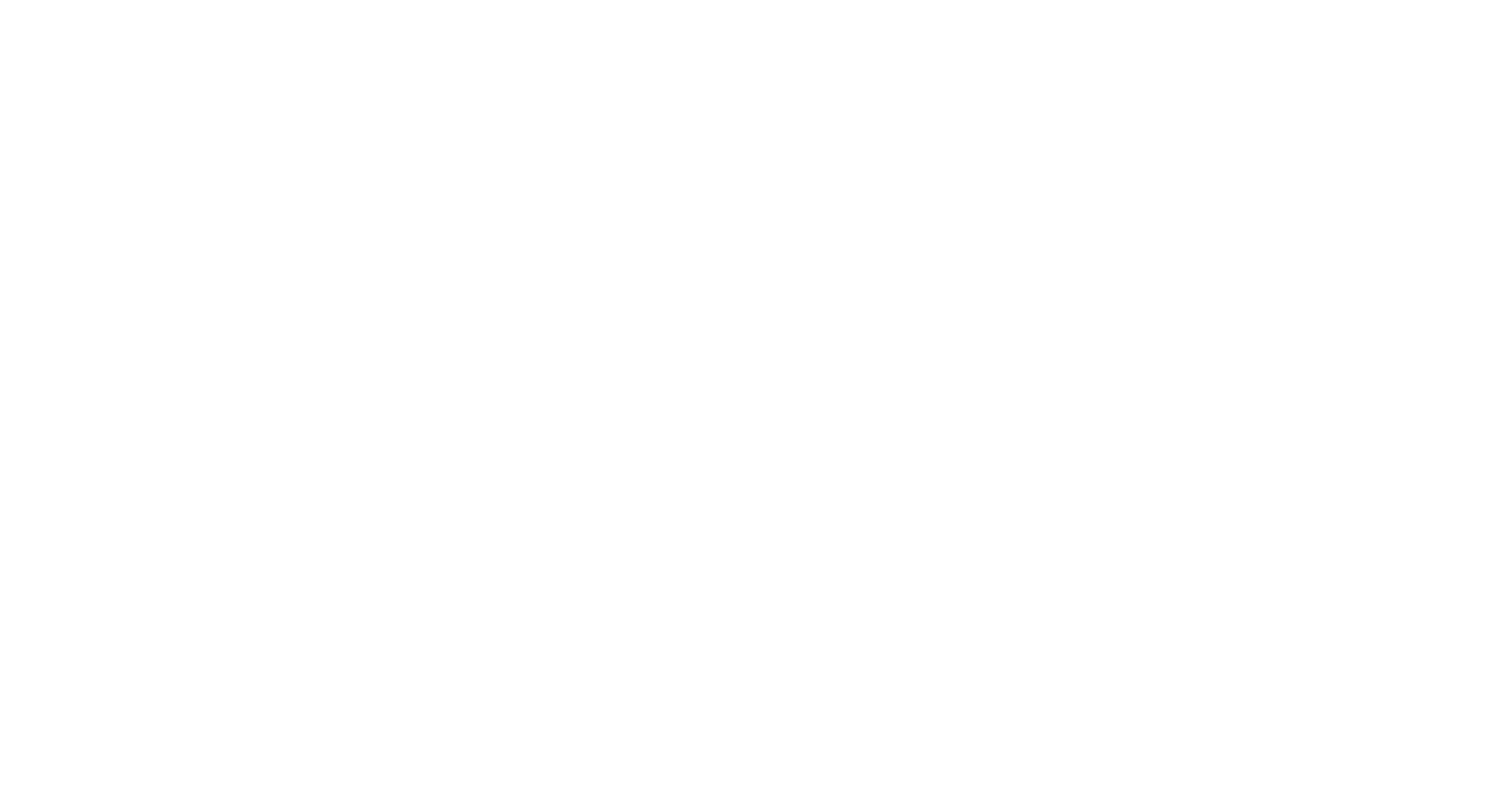
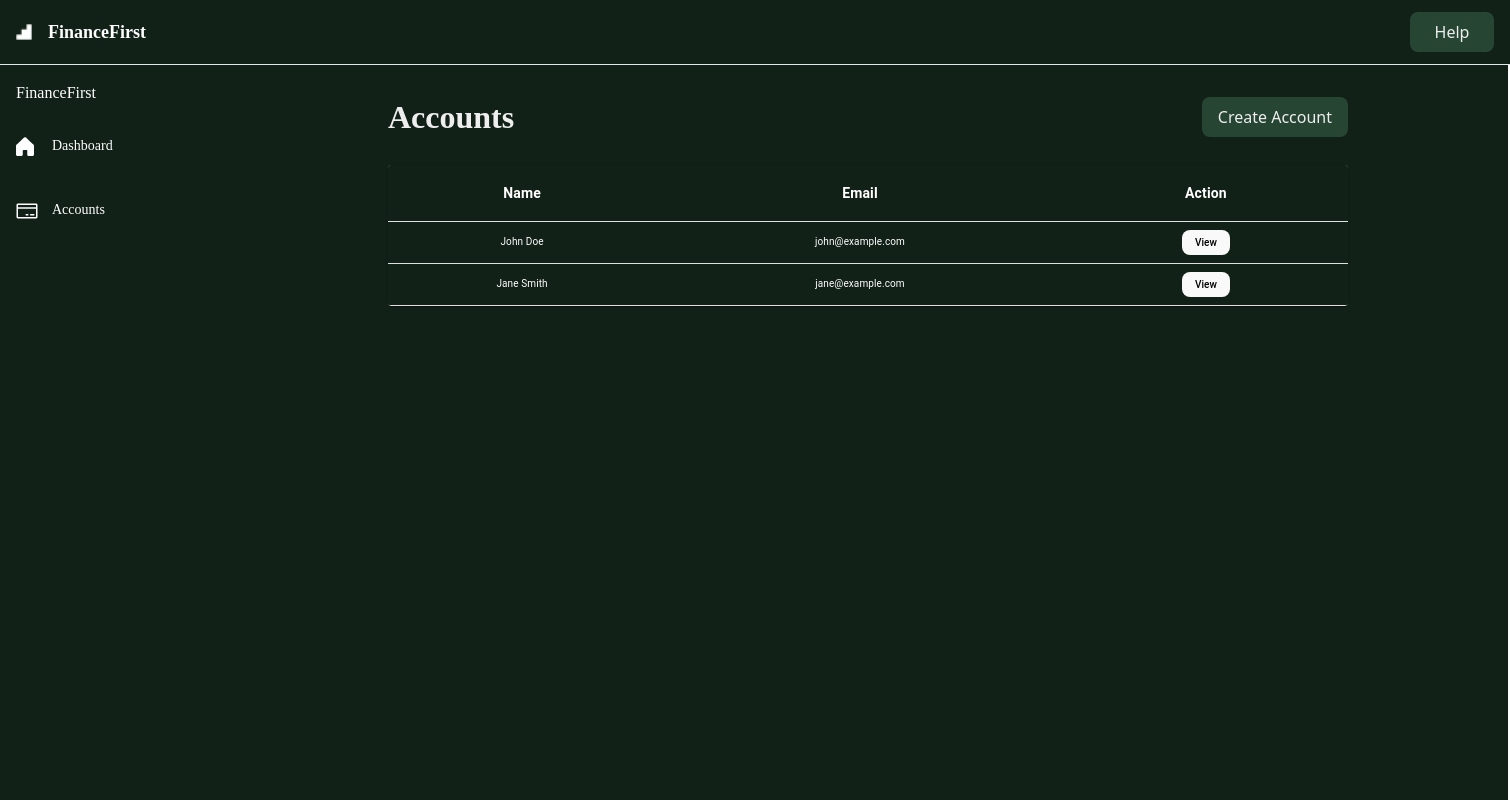
Before and after one commit to OSB-Grads/OSB-Graduate-Assignment-2-FE, a React (Vite) app: page /accountsPage in a window 1280 px wide. Before the commit this address had no page. Shown: the top 800 px of the page, 1510 px wide, since content can reach past the window. Built offline with nearby package versions, Linux system fonts and the light colour scheme.

Commit message:
added the table component

```diff
--- a/src/App.tsx
+++ b/src/App.tsx
@@ -15,6 +15,8 @@
 import WebFlow from "./pages/webFlow/WebFlow";
 import { setToken } from "./utils/httpClientUtil";
 import useAuthStore from "./store/authStore";
+import AccountPage from "./pages/AccountPage/AccountPage";
+
 
 export default function App() {
   const {authenticate} = useAuthStore();
@@ -36,6 +38,7 @@
 
         <Route path="transactions" element={<Transaction />} />
         <Route path="about" element={<About />} />
+        <Route path='/accountsPage' element={<AccountPage/>}></Route>
         </Route>
       </Routes>
 
--- a/src/data/LeftnavData.ts
+++ b/src/data/LeftnavData.ts
@@ -22,7 +22,7 @@
         id:2,
         label:"Accounts",
         icon:accountIcon,
-        path:''
+        path:'/accountsPage'
 
     }
 
--- /dev/null
+++ b/src/pages/AccountPage/AccountPage.css
@@ -0,0 +1,198 @@
+.accountpage-container{
+    /* Depth 3, Frame 1 */
+
+/* Auto layout */
+display: flex;
+flex-direction: column;
+align-items: flex-start;
+padding: 0px;
+
+width: 100%;
+max-width: 960px;
+height: 780px;
+
+
+/* Inside auto layout */
+flex: none;
+order: 1;
+flex-grow: 1;
+
+}
+.accountpage-heading{
+    /* Depth 4, Frame 0 */
+
+/* Auto layout */
+display: flex;
+flex-direction: row;
+flex-wrap: wrap;
+justify-content: space-between;
+align-items: flex-start;
+align-content: flex-start;
+padding: 16px;
+gap: 12px;
+
+width:100%;
+height:fit-content;
+
+
+/* Inside auto layout */
+flex: none;
+order: 0;
+align-self: stretch;
+flex-grow: 0;
+
+}
+.accountpage-heading-name{
+    /* Depth 5, Frame 0 */
+
+/* Auto layout */
+display: flex;
+flex-direction: column;
+align-items: flex-start;
+padding: 0px;
+
+width: 288px;
+min-width: 288px;
+height: fit-content;
+
+
+/* Inside auto layout */
+flex: none;
+order: 0;
+flex-grow: 0;
+
+}
+.accountpage-heading-name>span{
+  /* Accounts */
+
+width: 288px;
+height: 40px;
+
+font-family: 'Spline Sans';
+font-style: normal;
+font-weight: 700;
+font-size: 32px;
+line-height: 40px;
+/* identical to box height, or 125% */
+
+color:var(--color-white);
+
+
+/* Inside auto layout */
+flex: none;
+order: 0;
+align-self: stretch;
+flex-grow: 0;
+
+
+}
+.accountpage-acountCreateButton{
+    /* Depth 5, Frame 1 */
+
+/* Auto layout */
+display: flex;
+flex-direction: row;
+justify-content: center;
+align-items: center;
+padding: 0px 16px;
+
+width: fit-content;
+min-width: 84px;
+max-width: 480px;
+height: 32px;
+
+background: #214A3D;
+border-radius: 4px;
+
+/* Inside auto layout */
+flex: none;
+order: 1;
+flex-grow: 0;
+
+}
+
+.accounts-dispaly-page{
+    /* Depth 4, Frame 1 */
+
+/* Auto layout */
+display: flex;
+flex-direction: column;
+align-items: flex-start;
+padding: 12px 16px;
+
+width: 100%;
+height: fit-content;
+
+
+/* Inside auto layout */
+flex: none;
+order: 1;
+align-self: stretch;
+flex-grow: 0;
+
+}
+.account-display-page>div{
+   /* Depth 5, Frame 0 */
+
+box-sizing: border-box;
+
+/* Auto layout */
+display: flex;
+flex-direction: row;
+align-items: flex-start;
+padding: 0px;
+
+width: 100%;
+height:fit-content;
+
+background: #122117;
+border: 1px solid #122117;
+border-radius: 4px;
+
+/* Inside auto layout */
+flex: none;
+order: 0;
+align-self: stretch;
+flex-grow: 0;
+
+}
+.accounts-display{
+    /* Depth 6, Frame 0 */
+
+/* Auto layout */
+display: flex;
+flex-direction: column;
+align-items: flex-start;
+padding: 0px;
+
+width: 100%;
+height: fit-content;
+
+
+/* Inside auto layout */
+flex: none;
+order: 0;
+flex-grow: 1;
+
+}
+.account-column-names{
+    /* Depth 7, Frame 0 */
+
+/* Auto layout */
+display: flex;
+flex-direction: column;
+align-items: flex-start;
+padding: 0px;
+
+width:100;
+height:fit-content;
+
+
+
+/* Inside auto layout */
+flex: none;
+order: 0;
+align-self: stretch;
+flex-grow: 0;
+
+}
--- /dev/null
+++ b/src/pages/AccountPage/AccountPage.tsx
@@ -0,0 +1,56 @@
+import React from "react";
+import ButtonComponent from "../../components/Button/ButtonComponent";
+
+
+import './AccountPage.css'
+import TableComponent from "../../components/TableComponent/TableComponent";
+const AccountPage = () => {
+
+  const tableheader = ["Name", "Email", "Action"];
+
+const tabledata = [
+  {
+    Name: "John Doe",
+    Email: "john@example.com",
+    Action: <button onClick={() => alert("Clicked John")}>View</button>,
+  },
+  {
+    Name: "Jane Smith",
+    Email: "jane@example.com",
+    Action: <button onClick={() => alert("Clicked Jane")}>View</button>,
+  },
+];
+
+  return (
+    <>
+      <div className="accountpage-container">
+        <div className="accountpage-heading">
+          <div className="accountpage-heading-name">
+            <span>Accounts</span>
+          </div>
+
+            <ButtonComponent
+              label="Create Account"
+              type="button"
+              variant="secondary"
+            ></ButtonComponent>
+
+        </div>
+
+        <div className="accounts-dispaly-page">
+          <TableComponent
+          tableheader={tableheader}
+          tabledata={tabledata}
+          ></TableComponent>
+
+
+        </div>
+
+
+
+      </div>
+    </>
+  );
+};
+
+export default AccountPage;
```
